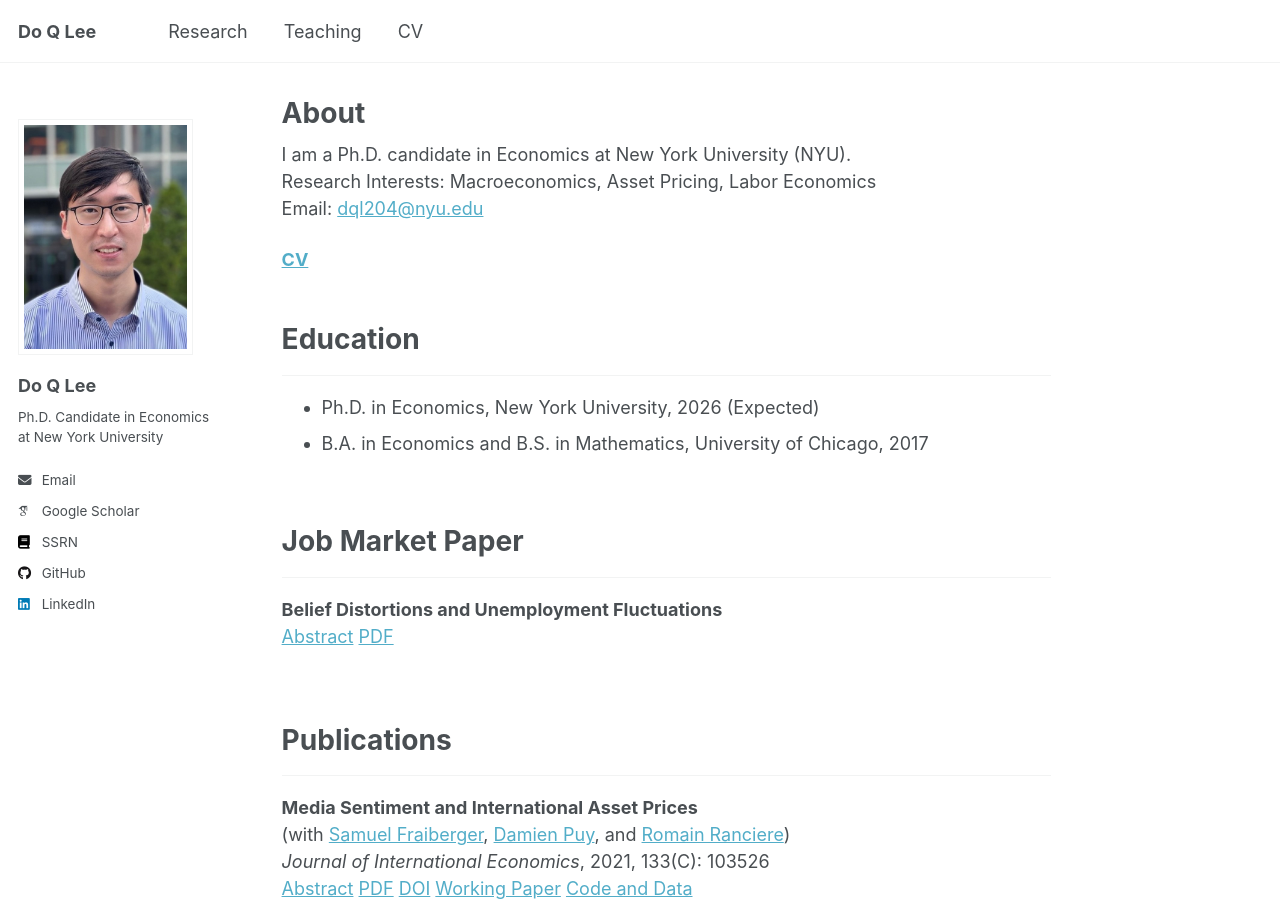
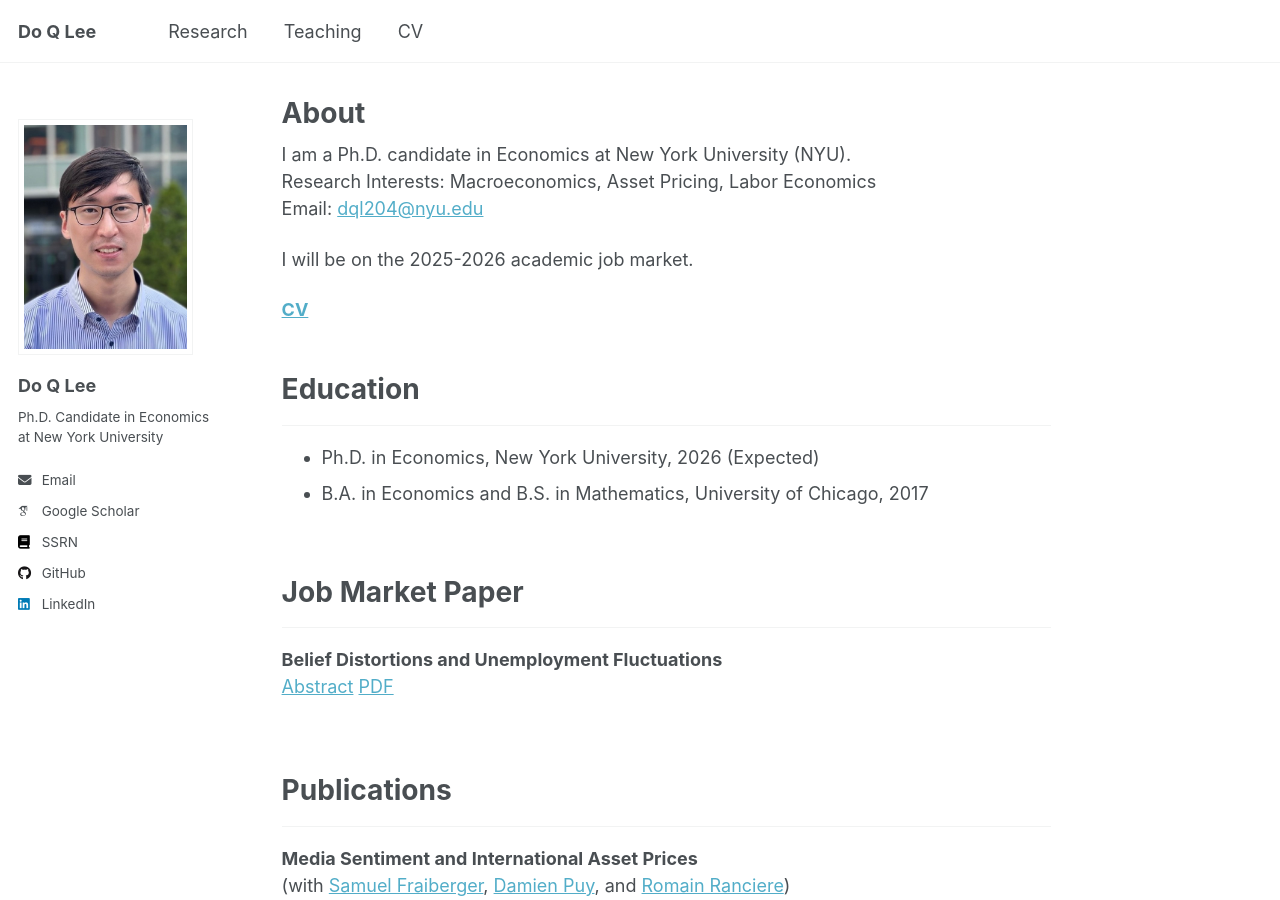
Before and after one commit to doqlee/doqlee.github.io, a Jekyll site: the page built from _pages/main.md, in a window 1280 px wide and 900 px high. Built offline with Jekyll 4.4.1, drawn with Linux system fonts in a browser that asks for light colours; some web fonts are replaced.

Commit message:
Update main.md

```diff
--- a/_pages/main.md
+++ b/_pages/main.md
@@ -17,6 +17,8 @@ redirect_from:
 I am a Ph.D. candidate in Economics at New York University (NYU). \
 Research Interests: Macroeconomics, Asset Pricing, Labor Economics \
 Email: [dql204@nyu.edu](mailto:dql204@nyu.edu)
+
+I will be on the 2025-2026 academic job market.
 
 [**CV**](../files/CV_Do_Lee.pdf)
 <br><br>
```
